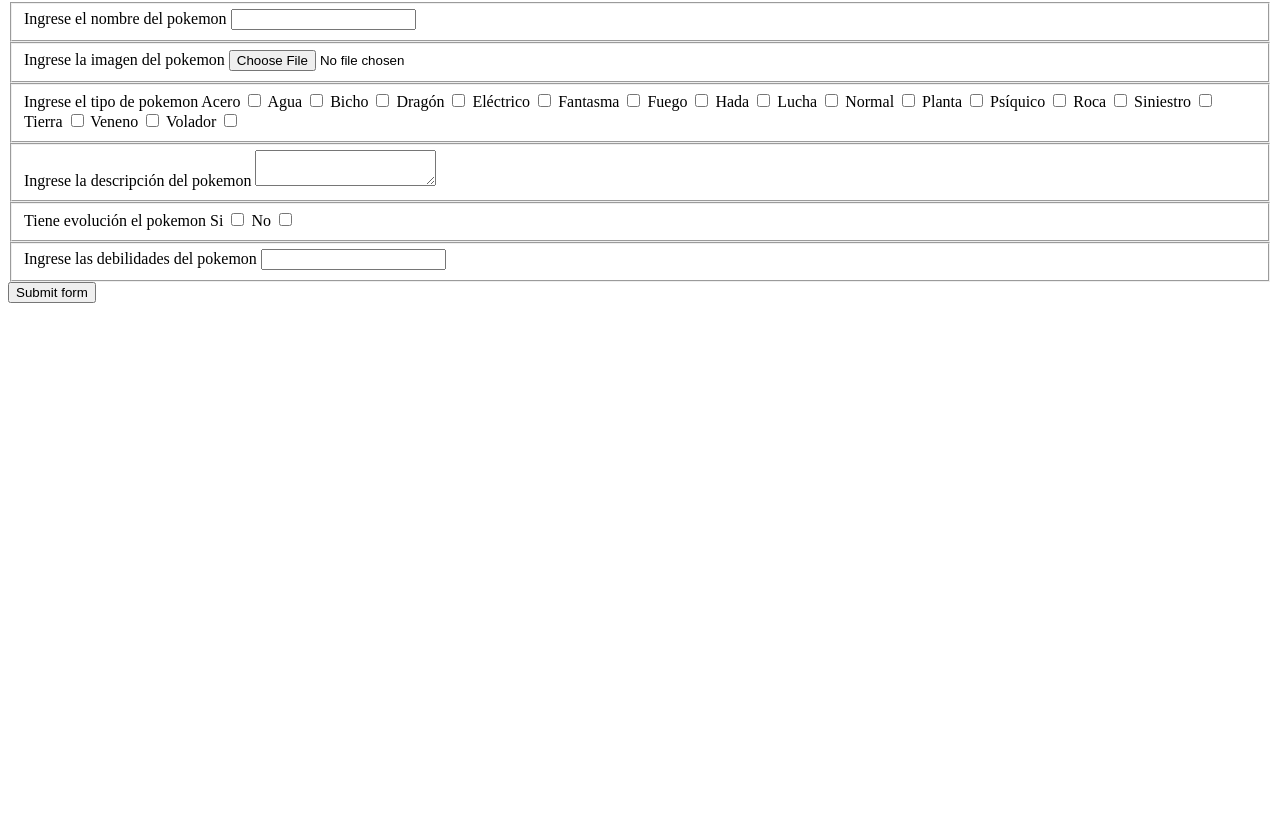
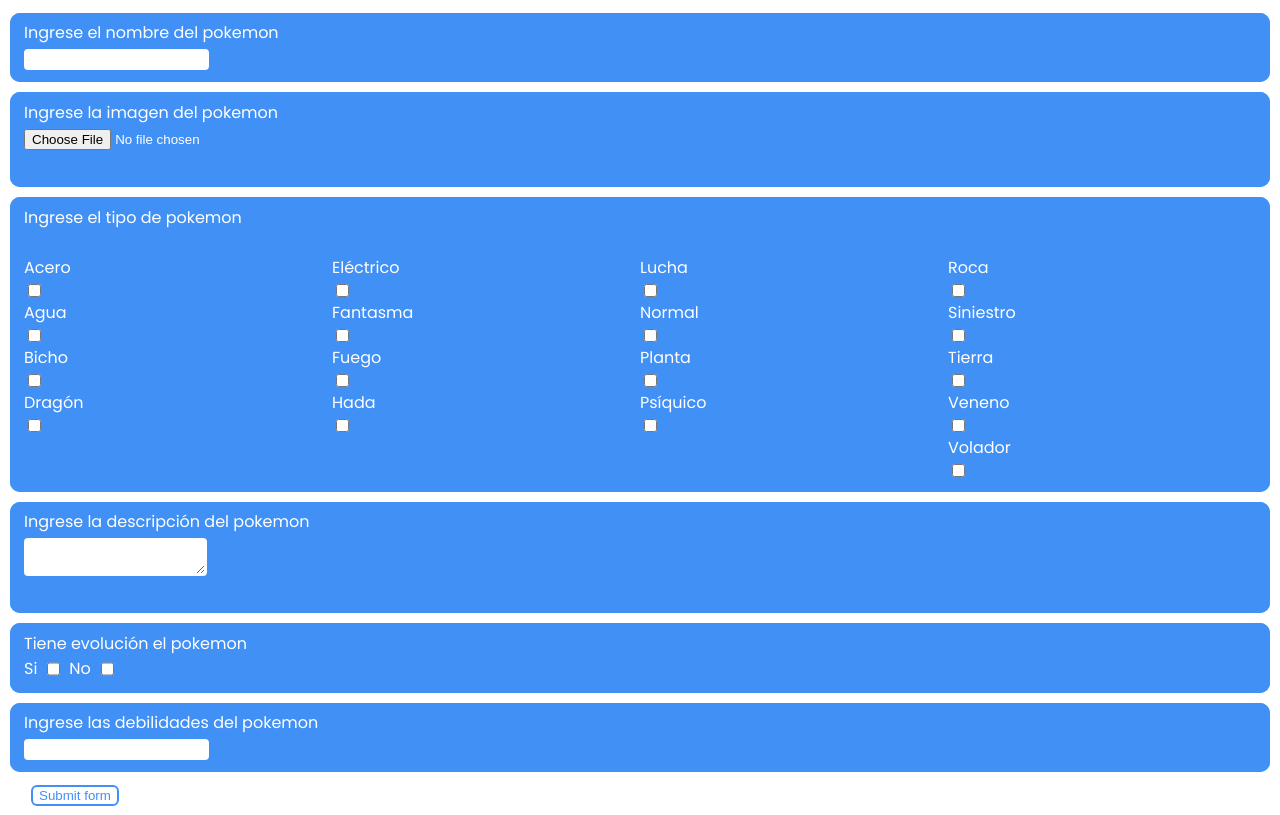
Before and after one commit to ValeriaMuSe/Pokedex-node, a website: page public/index.html in a window 1280 px wide. Shown: the part 78-893 px from the top of the page. Before the commit the page ends 800 px from the top, so only its background shows below. Drawn offline with Linux system fonts and the light colour scheme.

Commit message:
feat(css/js): add changes

```diff
--- a/public/index.html
+++ b/public/index.html
@@ -1,76 +1,92 @@
 <!DOCTYPE html>
 <html lang="en">
+
 <head>
     <meta charset="UTF-8">
     <meta name="viewport" content="width=device-width, initial-scale=1.0">
+    <link rel="preconnect" href="https://fonts.googleapis.com">
+    <link rel="preconnect" href="https://fonts.gstatic.com" crossorigin>
+    <link href="https://fonts.googleapis.com/css2?family=Poppins:wght@400;600&display=swap" rel="stylesheet">
     <link rel="stylesheet" href="/public/styles.css">
     <title>Pokedex</title>
 </head>
+
 <body>
-    <h1>Pokedex</h1>
+    <h1 class="title">Pokedex</h1>
     <form action="">
-        <fieldset>
+        <fieldset >
             <label>Ingrese el nombre del pokemon</label>
-            <input type="text">
+            <input class="name" type="text">
         </fieldset>
         <fieldset>
             <label>Ingrese la imagen del pokemon</label>
-            <input type="file" id="image" name="image" accept="image/*" required><br>
+            <input  class="image" type="file" id="image" name="image" accept="image/*" required><br>
         </fieldset>
         <fieldset>
-            <label>Ingrese el tipo de pokemon</label>
+            <label class="type">Ingrese el tipo de pokemon</label>
+            <div class="types">
             <label for="">Acero</label>
-            <input type="checkbox">
+            <input class="option" type="checkbox">
             <label for="">Agua</label>
-            <input type="checkbox">
+            <input class="option" type="checkbox">
             <label for="">Bicho</label>
-            <input type="checkbox">
+            <input class="option" type="checkbox">
             <label for="">Dragón</label>
-            <input type="checkbox">
+            <input class="option" type="checkbox">
+        </div>
+        <div class="types">
             <label for="">Eléctrico</label>
-            <input type="checkbox">
+            <input class="option" type="checkbox">
             <label for="">Fantasma</label>
-            <input type="checkbox">
+            <input class="option"  type="checkbox">
             <label for="">Fuego</label>
-            <input type="checkbox">
+            <input class="option"  type="checkbox">
             <label for="">Hada</label>
-            <input type="checkbox">
+            <input class="option"  type="checkbox">
+        </div>
+        <div class="types">
             <label for="">Lucha</label>
-            <input type="checkbox">
+            <input class="option" type="checkbox">
             <label for="">Normal</label>
-            <input type="checkbox">
+            <input class="option" type="checkbox">
             <label for="">Planta</label>
-            <input type="checkbox">
+            <input class="option"  type="checkbox">
             <label for="">Psíquico</label>
-            <input type="checkbox">
+            <input class="option"  type="checkbox">
+        </div>
+        <div class="types">
             <label for="">Roca</label>
-            <input type="checkbox">
+            <input class="option" type="checkbox">
             <label for="">Siniestro</label>
-            <input type="checkbox">
+            <input class="option" type="checkbox">
             <label for="">Tierra</label>
-            <input type="checkbox">
+            <input class="option" type="checkbox">
             <label for="">Veneno</label>
-            <input type="checkbox">
+            <input class="option"  type="checkbox">
             <label for="">Volador</label>
-            <input type="checkbox">
+            <input class="option" type="checkbox">
+        </div>
         </fieldset>
         <fieldset>
             <label>Ingrese la descripción del pokemon</label>
-            <textarea id="description" name="description" required></textarea><br>
+            <textarea class="description" id="description" name="description" required></textarea><br>
         </fieldset>
         <fieldset>
             <label>Tiene evolución el pokemon</label>
+            <div class="evolution">
             <label for="">Si</label>
             <input type="checkbox">
             <label for="">No</label>
             <input type="checkbox">
+        </div>
         </fieldset>
         <fieldset>
             <label>Ingrese las debilidades del pokemon</label>
             <input type="text">
         </fieldset>
-        <button type="submit">Submit form</button>
+        <button class="btn" type="submit">Submit form</button>
     </form>
     <script src="/public/scripts.js"></script>
 </body>
+
 </html>
--- a/public/styles.css
+++ b/public/styles.css
@@ -0,0 +1,65 @@
+body {
+    font-family: 'Poppins', sans-serif;
+
+}
+
+fieldset {
+    border: 2px solid  #4190f5;
+    border-radius: 10px;
+    margin-bottom: 10px;
+    background-color:  #4190f5;
+    color: white;
+}
+input {
+    display: flex;
+    border: 2px solid white;
+    border-radius: 4px;
+    margin-top: 4px;
+}
+
+.title {
+    text-align: center;
+    color:  #4190f5;
+}
+
+.btn {
+    border: 2px solid   #4190f5;
+    border-radius: 6px;
+    background-color: white;
+    color:  #4190f5;
+    margin-left: 23px;
+}
+
+
+
+
+.description {
+    display: flex;
+    border: 2px solid white;
+    border-radius: 4px;
+    margin-top: 4px;
+}
+
+
+
+.evolution {
+    display: flex;
+    gap: 6px;
+}
+
+.types {
+    float: left;
+    width: 25%;
+    padding-right: 10px;
+    box-sizing: border-box;
+    margin-top: 25px;
+
+}
+
+.type {
+    display: block;
+}
+
+.image {
+    border: none;
+}
```
Also changed, not shown: server.js (+0 -107 lines).
